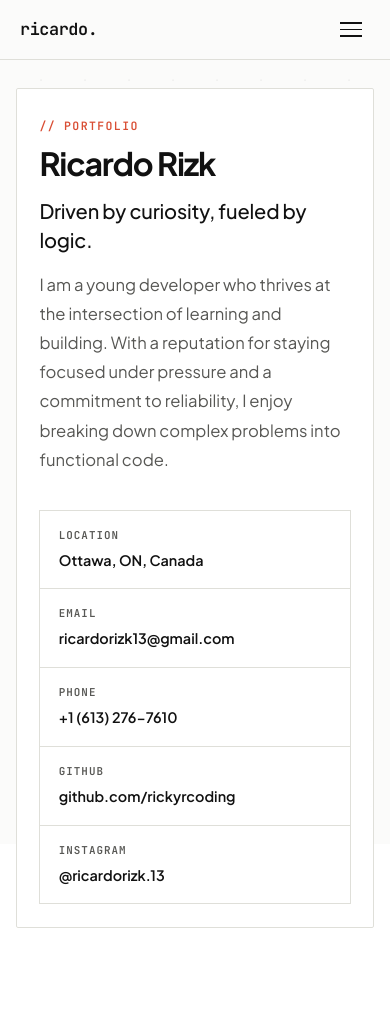
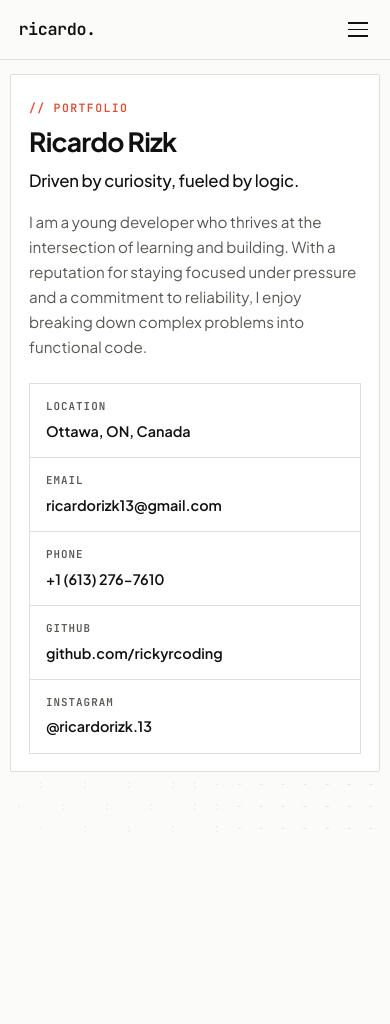
Before and after one commit to RickyRCoding/ricardorizk, a Flask app: page / in a window 390 px wide. After the commit the page ends 832 px from the top, so only its background shows below. Run offline with Flask 3, Linux system fonts and the light colour scheme.

Commit message:
2026-10-27-17-24-20

```diff
--- a/static/styles.css
+++ b/static/styles.css
@@ -311,17 +311,22 @@ body.cursor-hidden .cursor-ring {
 .nav-toggle {
   display: none;
   background: none;
-  border: none;
+  border: 1px solid transparent;
   cursor: pointer;
-  padding: 0.5rem;
+  width: 44px;
+  height: 44px;
+  margin-right: -0.5rem;
+  align-items: center;
+  justify-content: center;
   flex-direction: column;
   gap: 5px;
   z-index: 1001;
+  -webkit-tap-highlight-color: transparent;
 }
 
 .hamburger-bar {
   display: block;
-  width: 22px;
+  width: 20px;
   height: 1.5px;
   background-color: var(--text-primary);
   transition: transform var(--transition-speed) var(--transition-ease),
@@ -954,12 +959,44 @@ h3 {
 }
 
 /* ==========================================================================
-   MOBILE RESPONSIVENESS
+   RESPONSIVE BREAKPOINTS (TABLET, MOBILE, SMALL PHONES & TOUCH)
    ========================================================================== */
 
+/* Disable custom cursor completely on coarse / touch devices */
+@media (hover: none), (pointer: coarse) {
+  body.custom-cursor-ready,
+  body.custom-cursor-ready * {
+    cursor: auto !important;
+  }
+
+  .cursor-dot,
+  .cursor-ring {
+    display: none !important;
+  }
+}
+
+/* Tablet & Narrow Desktop (max-width: 960px) */
+@media (max-width: 960px) {
+  .content-container {
+    margin: 96px auto 72px auto;
+    padding: 0 1.25rem;
+  }
+
+  .resume-row-grid {
+    grid-template-columns: 1fr;
+    gap: 1.25rem;
+  }
+
+  .resume-awards-grid {
+    grid-template-columns: repeat(auto-fit, minmax(min(100%, 240px), 1fr));
+    gap: 1rem;
+  }
+}
+
+/* Mobile Devices (max-width: 768px) */
 @media (max-width: 768px) {
   .navbar-header {
-    padding: 0 1.25rem;
+    padding: 0 1.15rem;
     height: 60px;
   }
 
@@ -1015,44 +1075,140 @@ h3 {
 
   .mobile-socials {
     display: flex;
-    justify-content: center;
-    gap: 1rem;
-    margin-top: 0.5rem;
-    padding-top: 1rem;
-    border-top: 1px solid var(--border-color);
+    justify-content: flex-start;
+    gap: 0.75rem;
+    margin-top: 1rem;
+    padding-top: 0.5rem;
+    border-top: none;
     width: 100%;
   }
 
+  .mobile-socials .social-icon-link {
+    width: 42px;
+    height: 42px;
+    border: 1px solid var(--border-color);
+    background-color: var(--surface-subtle);
+  }
+
   .content-container {
-    margin-top: 88px;
-    padding: 0 1rem;
+    margin: 80px auto 64px auto;
+    padding: 0 0.9rem;
   }
 
   .surface-panel,
   .resume-section,
   .project-item {
-    padding: 1.4rem;
+    padding: 1.35rem;
+    margin-bottom: 1rem;
   }
 
-  .projects-list {
+  h1 {
+    font-size: clamp(1.65rem, 6.5vw, 2.15rem);
+    letter-spacing: -0.8px;
+    margin-bottom: 0.75rem;
+  }
+
+  h2 {
+    font-size: 1.12rem;
+    margin-bottom: 1.1rem;
+    padding-bottom: 0.55rem;
+  }
+
+  .hero-subtitle,
+  .about-subtitle {
+    font-size: 1.05rem;
+    line-height: 1.45;
+  }
+
+  .hero-description,
+  .about-text {
+    font-size: 0.95rem;
+    line-height: 1.65;
+    margin-bottom: 1.5rem;
+  }
+
+  .about-content .about-text {
+    margin-bottom: 0;
+  }
+
+  .contact-card {
+    grid-template-columns: 1fr 1fr;
+  }
+
+  .projects-list,
+  .skills-grid,
+  .resume-awards-grid,
+  .hobbies-grid,
+  .courses-grid {
+    grid-template-columns: 1fr;
+    gap: 0.9rem;
+  }
+
+  .project-header,
+  .award-header,
+  .course-header {
+    flex-direction: column;
+    align-items: flex-start;
+    gap: 0.25rem;
+  }
+
+  .project-date,
+  .award-date,
+  .course-date {
+    white-space: normal;
+  }
+
+  .project-footer {
+    flex-direction: column;
+    align-items: flex-start;
+    gap: 0.85rem;
+  }
+
+  .project-links {
+    width: 100%;
+    display: grid;
+    grid-template-columns: repeat(auto-fit, minmax(110px, 1fr));
+    gap: 0.5rem;
+  }
+
+  .project-link {
+    text-align: center;
+    padding: 0.55rem 0.75rem;
+  }
+
+  .timeline {
+    padding-left: 1.15rem;
+    margin-left: 0.25rem;
+    gap: 1.4rem;
+  }
+
+  .timeline-item::before {
+    left: -23px;
+    width: 7px;
+    height: 7px;
+  }
+}
+
+/* Small Phones (max-width: 480px) */
+@media (max-width: 480px) {
+  .content-container {
+    margin: 74px auto 48px auto;
+    padding: 0 0.65rem;
+  }
+
+  .surface-panel,
+  .resume-section,
+  .project-item,
+  .hobby-card,
+  .acc-category {
+    padding: 1.1rem;
+  }
+
+  .contact-card {
     grid-template-columns: 1fr;
   }
 
-  .resume-row-grid {
-    grid-template-columns: 1fr;
-    gap: 1.25rem;
-  }
-
-  .skills-grid {
-    grid-template-columns: 1fr;
-  }
-
-  .resume-awards-grid {
-    grid-template-columns: 1fr;
-    gap: 1.25rem;
-  }
-
-  .hobbies-grid {
-    grid-template-columns: 1fr;
+  .contact-item {
+    padding: 0.85rem 1rem;
   }
 }
--- a/templates/index.html
+++ b/templates/index.html
@@ -8,7 +8,7 @@
   <link rel="preconnect" href="https://fonts.googleapis.com">
   <link rel="preconnect" href="https://fonts.gstatic.com" crossorigin>
   <link href="https://fonts.googleapis.com/css2?family=JetBrains+Mono:wght@400;500;600&family=Plus+Jakarta+Sans:wght@300;400;500;600;700&display=swap" rel="stylesheet">
-  <link rel="stylesheet" href="{{ url_for('static', filename='styles.css') }}?v=5">
+  <link rel="stylesheet" href="{{ url_for('static', filename='styles.css') }}?v=6">
   <link rel="icon" type="image/svg+xml" href="{{ url_for('static', filename='favicon.svg') }}">
   <style>
     /* Hide scrollbars completely across all browsers */
```
Also changed, not shown: other parts of static/styles.css (+34 -11 lines).
